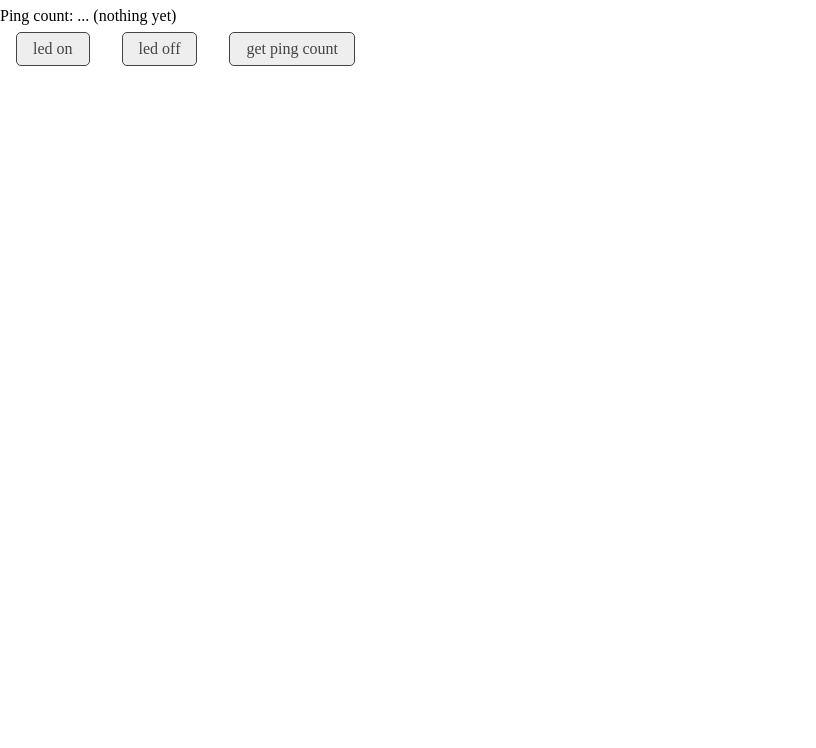
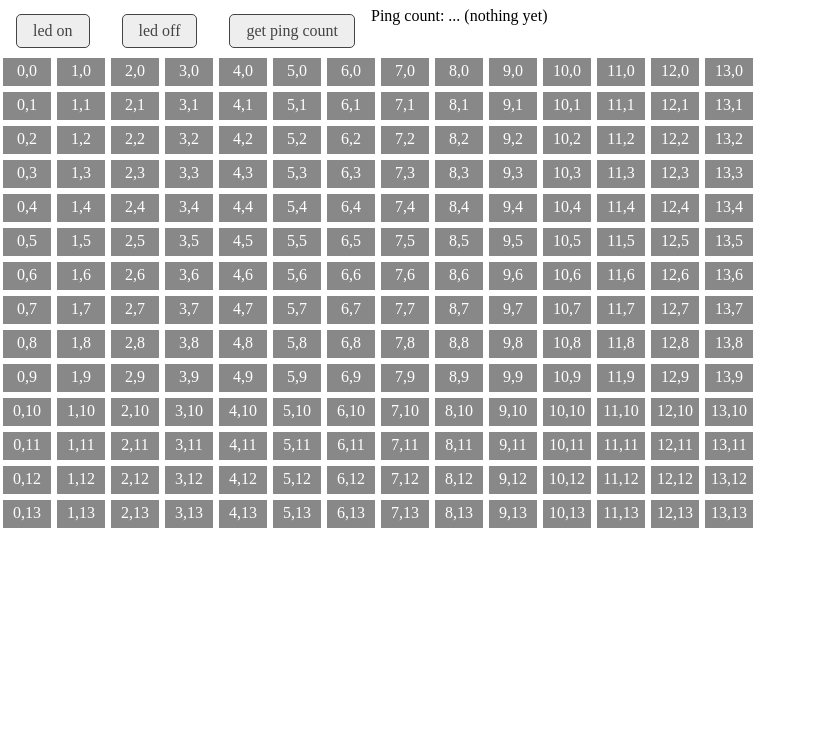
Before and after one commit to bombarie/we-make-carpets, a website: page node_frontend_to_serial/index.html in a window 1280 px wide. Shown: the part 73-821 px from the top of the page, without its empty margins (0-816 px from the left). After the commit the page ends 800 px from the top, so only its background shows below. Drawn offline with nearby package versions, Linux system fonts and the light colour scheme; no server answers.

Commit message:
added first part of triggering 14x14 matrix through frontend

```diff
--- a/node_frontend_to_serial/css/styles.css
+++ b/node_frontend_to_serial/css/styles.css
@@ -21,3 +21,45 @@ div.btn:hover {
 div.btn:active {
   background-color: #aaa;
 }
+
+div.ledbtn {
+  float:left;
+  width: 40px;
+  height: 20px;
+  margin: 3px;
+  padding: 4px;
+  text-align: center;
+  color: #fff;
+  background-color: #888;
+  -webkit-touch-callout: none;
+  -webkit-user-select: none;
+  -khtml-user-select: none;
+  -moz-user-select: none;
+  -ms-user-select: none;
+  user-select: none;
+
+
+}
+div.ledbtn:active {
+  background-color: #444 !important;
+}
+.on {
+  background-color: #eee !important;
+  color: #888 !important;
+}
+
+
+
+.clearfix:before,
+.clearfix:after {
+  content: " ";
+  display: table;
+}
+
+.clearfix:after {
+  clear: both;
+}
+
+.clearfix {
+  *zoom: 1;
+}
--- a/node_frontend_to_serial/index.html
+++ b/node_frontend_to_serial/index.html
@@ -9,14 +9,17 @@
   <link href="css/styles.css" rel="stylesheet">
 </head>
 <body>
-<h1>push da button</h1>
-<div>
-  <span>Ping count:</span>
-  <span class="counterHolder">... (nothing yet)</span>
+<div class="clearfix">
+  <h1>push da button</h1>
+  <div id="led_on" class="btn">led on</div>
+  <div id="led_off" class="btn">led off</div>
+  <div id="get_ping" class="btn">get ping count</div>
+  <div>
+    <span>Ping count:</span>
+    <span class="counterHolder">... (nothing yet)</span>
+  </div>
 </div>
-<div id="led_on" class="btn">led on</div>
-<div id="led_off" class="btn">led off</div>
-<div id="get_ping" class="btn">get ping count</div>
+<div id="buttonsContainer" class="clearfix"></div>
 
 <script src="js/libs/jquery-2.1.1.js"></script>
 <!--<script src="http://localhost:1337/socket.io/socket.io.js"></script>-->
--- a/node_frontend_to_serial/js/main.js
+++ b/node_frontend_to_serial/js/main.js
@@ -1,47 +1,87 @@
-console.log("connection socketio to '" + window.location.hostname + ":1337" + "'");
-var socket = io.connect(window.location.hostname + ":1337");
-// var socket = io();
+//var socket = io.connect(window.location.hostname + ":1337");
+var socket = io();
 
-socket.on('pingBack', function(msg) {
+socket.on('pingBack', function (msg) {
   console.log("socket.io >> testback() >>  got a reply: " + msg);
   $("span.counterHolder").text(msg);
 });
 
-socket.on('connected', function(msg) {
+socket.on('connected', function (msg) {
   console.log("node says I'm connected");
 });
 
 // some debugging statements concerning socket.io
-socket.on('disconnect', function(){
+socket.on('disconnect', function () {
   console.log('disconnected');
 });
-socket.on('reconnecting', function(seconds){
+socket.on('reconnecting', function (seconds) {
   console.log('reconnecting in ' + seconds + ' seconds');
 });
-socket.on('reconnect', function(){
+socket.on('reconnect', function () {
   console.log('reconnected');
 });
-socket.on('reconnect_failed', function(){
+socket.on('reconnect_failed', function () {
   console.log('failed to reconnect');
 });
-socket.on('connect', function() {
+socket.on('connect', function () {
   console.log('connected');
 });
 
-$(function() {
+var buttonStates = [
+  []
+];
+function generateButtons(numX, numY) {
+  console.log("f:generateButtons() >> numX: " + numX + ", numY: " + numY);
+  // or a different approach..
+  /*
+   for (var i = 0; i < numX; i++) {
+   for (var j = 0; j < numY; j++) {
+   buttonStates [x][y] = 0;
+   }
+   }
+   //*/
+
+  for (var j = 0; j < numY; j++) {
+    var $row = $("<div class='row clearfix'></div>");
+    for (var i = 0; i < numX; i++) {
+      var $div = $("<div class='ledbtn'>" + i + "," + j + "</div>");
+      $div.data("position", { x:i, y:j });
+      $row.append($div)
+      $div.on('click tap', function (e) {
+        console.log("got tapped >> e = ", e);
+        console.log("got tapped at position " + $(this).data("position").x + "," + $(this).data("position").y);
+
+        if ($(this).hasClass('on')) {
+          $(this).removeClass('on');
+          socket.emit('turnOff', [$(this).data("position").x, $(this).data("position").y]);
+        } else {
+          $(this).addClass('on');
+          socket.emit('turnOn', [$(this).data("position").x, $(this).data("position").y]);
+        }
+      });
+    }
+    $("#buttonsContainer").append($row);
+  }
+}
+
+
+$(function () {
   console.log("ready");
 
-  $("#led_on").on('click tap', function(e) {
+  // generate matrix
+  generateButtons(14, 14);
+
+  $("#led_on").on('click tap', function (e) {
     e.preventDefault();
     socket.emit('setLed', '1');
     console.log("clicked on 'led on'");
   });
-  $("#led_off").on('click tap', function(e) {
+  $("#led_off").on('click tap', function (e) {
     e.preventDefault();
     socket.emit('setLed', '0');
     console.log("clicked on 'led off'");
   });
-  $("#get_ping").on('click tap', function(e) {
+  $("#get_ping").on('click tap', function (e) {
     e.preventDefault();
     socket.emit('getPing', '');
     console.log("clicked on 'get ping'");
```
Also changed, not shown: node_frontend_to_serial/app.js (+11 -2 lines). Lines whose indentation alone changed are shown as unchanged.
